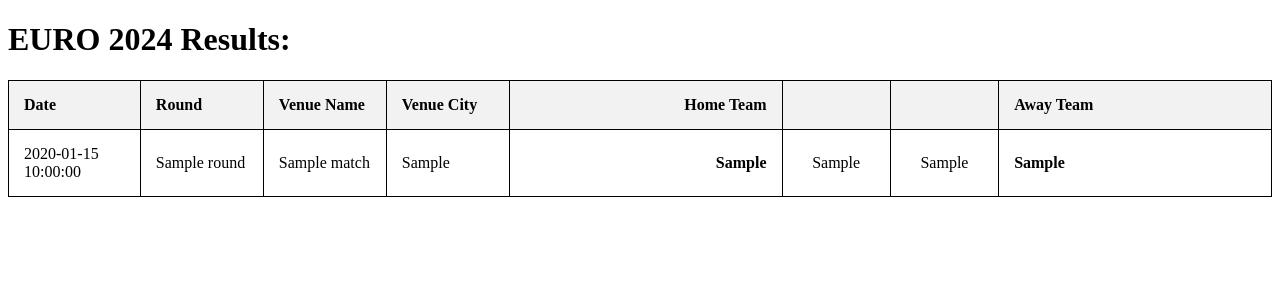
After one commit to Jvsin/ContainersProject, a Flask app: template front/templates/euro_matches.html in a window 1280 px wide. The commit adds this page. Shown: the top 300 px of the page. Run offline with Flask 3, Linux system fonts and the light colour scheme; the template is opened without the code that fills it: most values are stand-ins (such as "Sample title", 1, 10 or a date in 2020).

Commit message:
euro matches display

```diff
--- a/api/requirements.txt
+++ b/api/requirements.txt
@@ -1,2 +1,3 @@
 Flask
 jsonify
+datetime
--- /dev/null
+++ b/front/templates/euro_matches.html
@@ -0,0 +1,74 @@
+<!DOCTYPE html>
+<html>
+<head>
+    <title>EURO 2024</title>
+    <style>
+        table {
+            width: 100%;
+            border-collapse: collapse;
+        }
+        table, th, td {
+            border: 1px solid black;
+        }
+        th, td {
+            padding: 15px;
+            text-align: left;
+        }
+        th {
+            background-color: #f2f2f2;
+        }
+        .wide-column {
+            width: 10%;
+        }
+        .narrow-column {
+            width: 3%;
+        }
+        .score-column {
+            width: 2%;
+        }
+        .center-text {
+            text-align: center;
+        }
+        .right-text {
+            text-align: right;
+        }
+        .left-text {
+            text-align: left;
+        }
+        .bold-text {
+            font-weight: bold;
+        }
+    </style>
+</head>
+<body>
+    <h1>EURO 2024 Results:</h1>
+    <table>
+        <thead>
+            <tr>
+                <th class="narrow-column">Date</th>
+                <th class="narrow-column">Round</th>
+                <th class="narrow-column">Venue Name</th>
+                <th class="narrow-column">Venue City</th>
+                <th class="wide-column bold-text right-text">Home Team</th>
+                <th class="score-column center-text"></th>
+                <th class="score-column center-text"></th>
+                <th class="wide-column bold-text left-text">Away Team</th>
+            </tr>
+        </thead>
+        <tbody>
+            {% for match in matches %}
+            <tr>
+                <td class="narrow-column">{{ match.date }}</td>
+                <td class="narrow-column">{{ match.round }}</td>
+                <td class="narrow-column">{{ match.venue_name }}</td>
+                <td class="narrow-column">{{ match.venue_city }}</td>
+                <td class="narrow-column bold-text right-text">{{ match.teams_home }}</td>
+                <td class="score-column center-text">{{ match.home_goals }}</td>
+                <td class="score-column center-text">{{ match.away_goals }}</td>
+                <td class="narrow-column bold-text left-text">{{ match.teams_away }}</td>
+            </tr>
+            {% endfor %}
+        </tbody>
+    </table>
+</body>
+</html>
--- a/front/templates/main_page.html
+++ b/front/templates/main_page.html
@@ -10,6 +10,9 @@
             function premier_league() {
                 window.location.href = "/premier_league"
             }
+            function euro_matches() {
+                window.location.href = "/euro_matches"
+            }
         </script>
     </head>
 
@@ -18,6 +21,9 @@
         <button onclick="premier_league()">
             Premier League
         </button>
+        <button onclick="euro_matches()">
+            EURO 2024
+        </button>
         Gówno ehhe
         <button onclick="logout()">
             Wyloguj
```
Also changed, not shown: api/fetch_api_data.py (+48 -4 lines), front/server2.py (+20 -0 lines).
